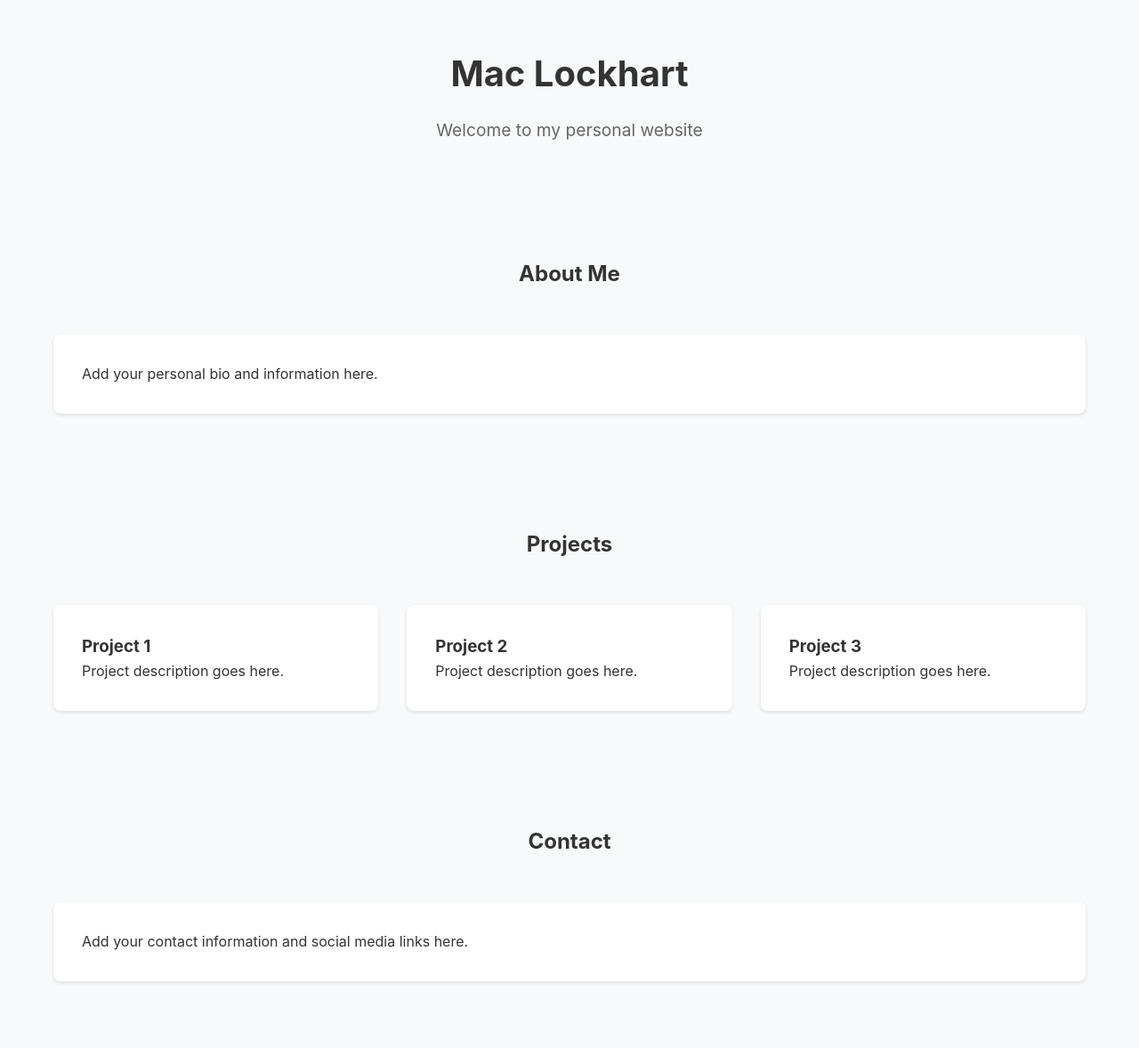
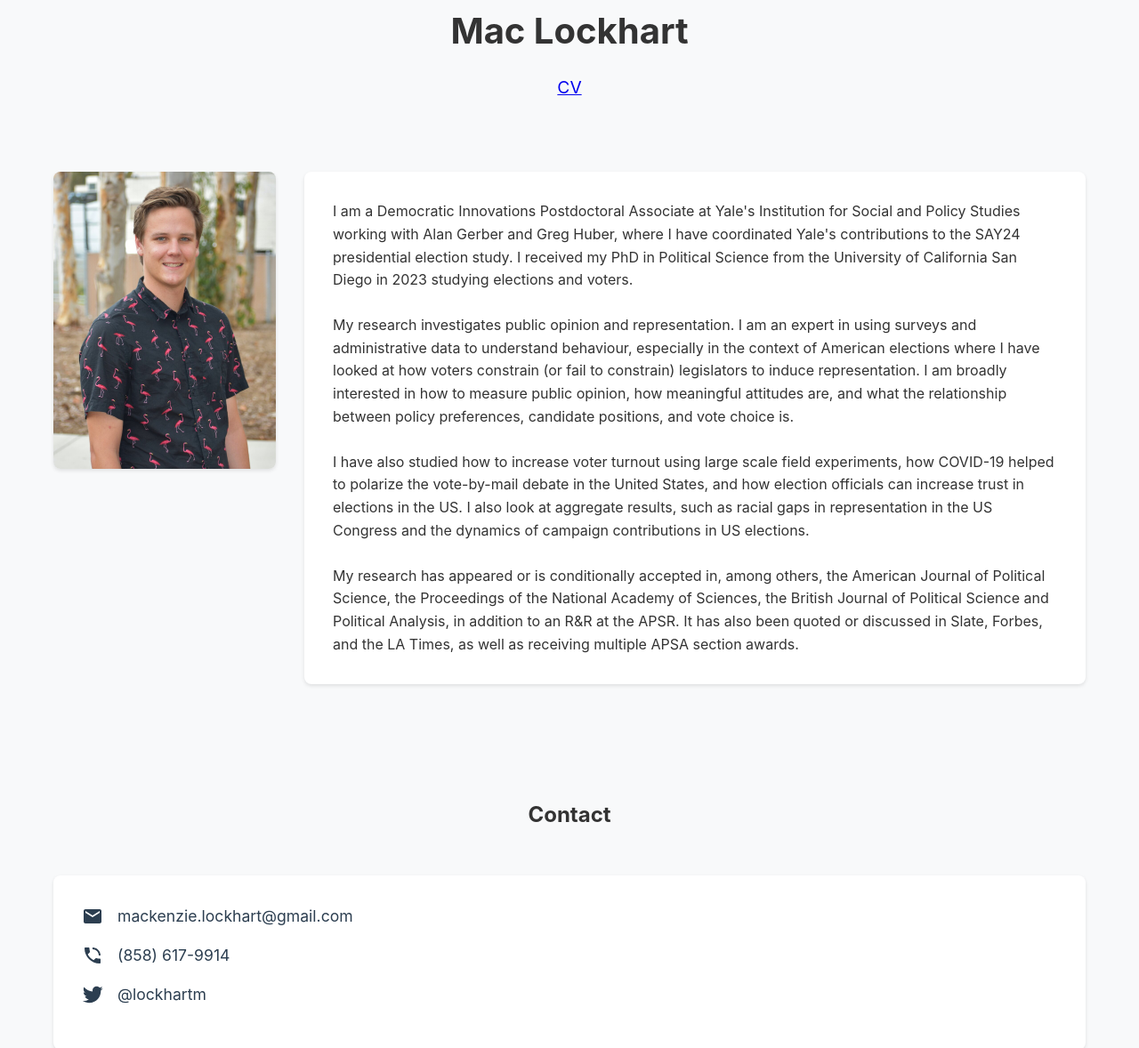
Before and after one commit to maclockhart/maclockhart.github.io, a plain HTML site: page maclockhart.html in a window 1280 px wide. Shown: the part 135-1313 px from the top of the page at 89% size. Drawn offline with Linux system fonts and the light colour scheme.

Commit message:
Add website content (May 14)

```diff
--- a/maclockhart.html
+++ b/maclockhart.html
@@ -65,7 +65,7 @@
 
         .hero {
             text-align: center;
-            padding: 4rem 0;
+            padding: 1rem 0;
         }
 
         .hero h1 {
@@ -120,6 +120,58 @@
                 font-size: 2rem;
             }
         }
+        .contact-list {
+            list-style: none;
+            padding: 0;
+        }
+
+        .contact-item {
+            display: flex;
+            align-items: center;
+            margin-bottom: 1rem;
+            font-size: 1.1rem;
+        }
+
+        .contact-item a {
+            color: var(--primary-color);
+            text-decoration: none;
+            transition: color 0.3s;
+        }
+
+        .contact-item a:hover {
+            color: var(--secondary-color);
+        }
+
+        .contact-icon {
+            width: 24px;
+            height: 24px;
+            margin-right: 1rem;
+            fill: var(--primary-color);
+        }
+        .about-container {
+            display: grid;
+            grid-template-columns: 250px 1fr;
+            gap: 2rem;
+            align-items: start;
+        }
+
+        .profile-image {
+            width: 100%;
+            height: auto;
+            border-radius: 8px;
+            box-shadow: 0 2px 4px rgba(0,0,0,0.1);
+        }
+
+        @media (max-width: 768px) {
+            .about-container {
+                grid-template-columns: 1fr;
+            }
+
+            .profile-image {
+                max-width: 250px;
+                margin: 0 auto 2rem auto;
+            }
+        }
     </style>
 </head>
 <body>
@@ -129,8 +181,9 @@
                 <ul>
                     <li><a href="#home">Home</a></li>
                     <li><a href="#about">About</a></li>
-                    <li><a href="#projects">Projects</a></li>
                     <li><a href="#contact">Contact</a></li>
+                    <li><a href="CV_Current.pdf">CV</a></li>
+
                 </ul>
             </nav>
         </div>
@@ -140,44 +193,52 @@
         <section id="home" class="hero">
             <div class="container">
                 <h1>Mac Lockhart</h1>
-                <p>Welcome to my personal website</p>
+                <p><a href="CV_Current.pdf">CV</a></p>
             </div>
         </section>
 
         <section id="about">
             <div class="container">
-                <h2 class="section-title">About Me</h2>
-                <div class="card">
-                    <p>Add your personal bio and information here.</p>
-                </div>
-            </div>
-        </section>
-
-        <section id="projects">
-            <div class="container">
-                <h2 class="section-title">Projects</h2>
-                <div class="grid">
+                <div class="about-container">
+                    <img src="headshot.jpg" alt="Mac Lockhart" class="profile-image">
                     <div class="card">
-                        <h3>Project 1</h3>
-                        <p>Project description goes here.</p>
-                    </div>
-                    <div class="card">
-                        <h3>Project 2</h3>
-                        <p>Project description goes here.</p>
-                    </div>
-                    <div class="card">
-                        <h3>Project 3</h3>
-                        <p>Project description goes here.</p>
+                        <p>I am a Democratic Innovations Postdoctoral Associate at Yale's Institution for Social and Policy Studies working with Alan Gerber and Greg Huber, where I have coordinated Yale's contributions to the SAY24 presidential election study. I received my PhD in Political Science from the University of California San Diego in 2023 studying elections and voters.</p>
+                        <br>
+                        <p>My research investigates public opinion and representation. I am an expert in using surveys and administrative data to understand behaviour, especially in the context of American elections where I have looked at how voters constrain (or fail to constrain) legislators to induce representation. I am broadly interested in how to measure public opinion, how meaningful attitudes are, and what the relationship between policy preferences, candidate positions, and vote choice is.</p>
+                        <br>
+                        <p>I have also studied how to increase voter turnout using large scale field experiments, how COVID-19 helped to polarize the vote-by-mail debate in the United States, and how election officials can increase trust in elections in the US. I also look at aggregate results, such as racial gaps in representation in the US Congress and the dynamics of campaign contributions in US elections.</p>
+                        <br>
+                        <p>My research has appeared or is conditionally accepted in, among others, the American Journal of Political Science, the Proceedings of the National Academy of Sciences, the British Journal of Political Science and Political Analysis, in addition to an R&R at the APSR. It has also been quoted or discussed in Slate, Forbes, and the LA Times, as well as receiving multiple APSA section awards.</p>
                     </div>
                 </div>
             </div>
         </section>
 
-        <section id="contact">
+
+ <section id="contact">
             <div class="container">
                 <h2 class="section-title">Contact</h2>
                 <div class="card">
-                    <p>Add your contact information and social media links here.</p>
+                    <ul class="contact-list">
+                        <li class="contact-item">
+                            <svg class="contact-icon" xmlns="http://www.w3.org/2000/svg" viewBox="0 0 24 24">
+                                <path d="M20 4H4c-1.1 0-2 .9-2 2v12c0 1.1.9 2 2 2h16c1.1 0 2-.9 2-2V6c0-1.1-.9-2-2-2zm0 4l-8 5-8-5V6l8 5 8-5v2z"/>
+                            </svg>
+                            <a href="mailto:mackenzie.lockhart@gmail.com">mackenzie.lockhart@gmail.com</a>
+                        </li>
+                        <li class="contact-item">
+                            <svg class="contact-icon" xmlns="http://www.w3.org/2000/svg" viewBox="0 0 24 24">
+                                <path d="M20 15.5c-1.25 0-2.45-.2-3.57-.57-.35-.11-.74-.03-1.02.24l-2.2 2.2c-2.83-1.44-5.15-3.75-6.59-6.59l2.2-2.21c.28-.26.36-.65.25-1C8.7 6.45 8.5 5.25 8.5 4c0-.55-.45-1-1-1H4c-.55 0-1 .45-1 1 0 9.39 7.61 17 17 17 .55 0 1-.45 1-1v-3.5c0-.55-.45-1-1-1zM19 12h2c0-4.97-4.03-9-9-9v2c3.87 0 7 3.13 7 7z"/>
+                            </svg>
+                            <a href="tel:+18586179914">(858) 617-9914</a>
+                        </li>
+                        <li class="contact-item">
+                            <svg class="contact-icon" xmlns="http://www.w3.org/2000/svg" viewBox="0 0 24 24">
+                                <path d="M23.643 4.937c-.835.37-1.732.62-2.675.733.962-.576 1.7-1.49 2.048-2.578-.9.534-1.897.922-2.958 1.13-.85-.904-2.06-1.47-3.4-1.47-2.572 0-4.658 2.086-4.658 4.66 0 .364.042.718.12 1.06-3.873-.195-7.304-2.05-9.602-4.868-.4.69-.63 1.49-.63 2.342 0 1.616.823 3.043 2.072 3.878-.764-.025-1.482-.234-2.11-.583v.06c0 2.257 1.605 4.14 3.737 4.568-.392.106-.803.162-1.227.162-.3 0-.593-.028-.877-.082.593 1.85 2.313 3.198 4.352 3.234-1.595 1.25-3.604 1.995-5.786 1.995-.376 0-.747-.022-1.112-.065 2.062 1.323 4.51 2.093 7.14 2.093 8.57 0 13.255-7.098 13.255-13.254 0-.2-.005-.402-.014-.602.91-.658 1.7-1.477 2.323-2.41z"/>
+                            </svg>
+                            <a href="https://twitter.com/lockhartm" target="_blank">@lockhartm</a>
+                        </li>
+                    </ul>
                 </div>
             </div>
         </section>
```
Also changed, not shown: headshot.jpg (added), 1 other file.
